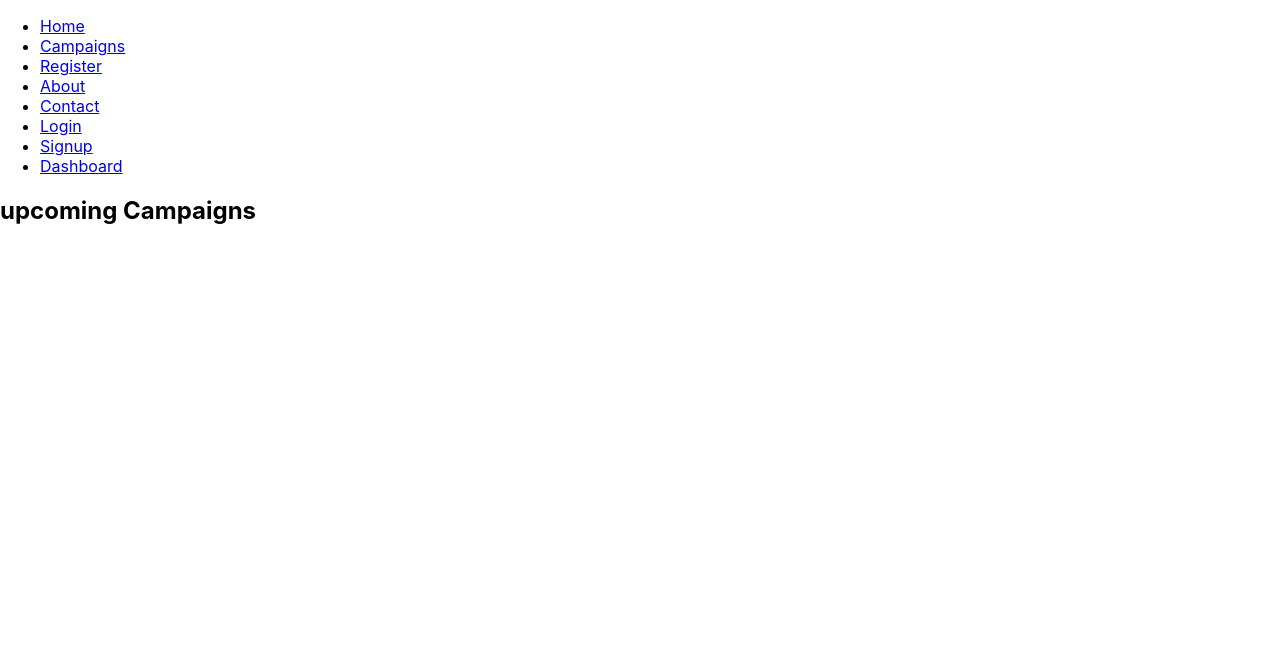
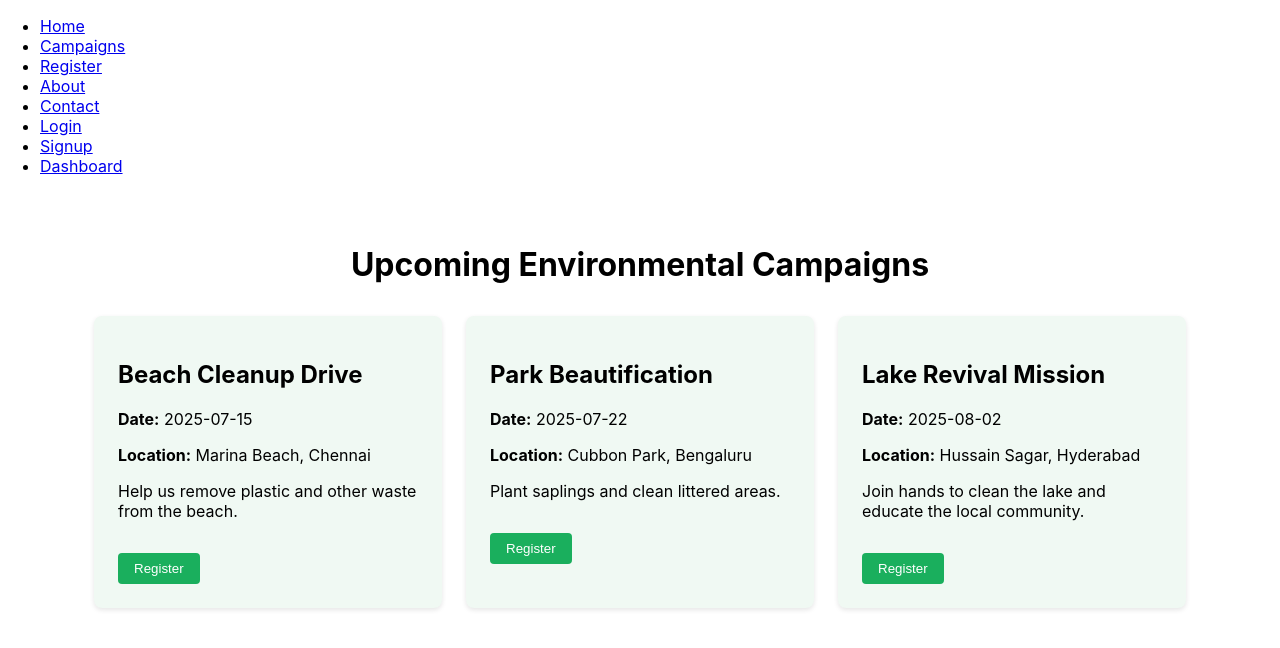
Before and after one commit to genz-sherlock/green-clean-campaign, a React (Create React App) app: page /campaigns in a window 1280 px wide. Shown: the top 648 px of the page. Built offline with nearby package versions, Linux system fonts and the light colour scheme.

Commit message:
Added Campaigns page with sample campaigns and register links

```diff
--- /dev/null
+++ b/src/pages/Campaigns.css
@@ -0,0 +1,35 @@
+.campaigns-container {
+  padding: 2rem;
+  text-align: center;
+}
+
+.campaign-list {
+  display: flex;
+  flex-wrap: wrap;
+  justify-content: center;
+  gap: 1.5rem;
+  margin-top: 2rem;
+}
+
+.campaign-card {
+  background-color: #f0f9f3;
+  border-radius: 8px;
+  padding: 1.5rem;
+  width: 300px;
+  box-shadow: 0 2px 5px rgba(0,0,0,0.1);
+  text-align: left;
+}
+
+.register-btn {
+  background-color: #1aaf5d;
+  color: white;
+  border: none;
+  padding: 0.5rem 1rem;
+  margin-top: 1rem;
+  cursor: pointer;
+  border-radius: 4px;
+}
+
+.register-btn:hover {
+  background-color: #168e4d;
+}
--- a/src/pages/Campaigns.js
+++ b/src/pages/Campaigns.js
@@ -1,11 +1,50 @@
-import React from 'react'
+import React from "react";
+import { Link } from "react-router-dom";
+import "./Campaigns.css"; // Optional styling
+
+const campaigns = [
+  {
+    id: 1,
+    name: "Beach Cleanup Drive",
+    date: "2025-07-15",
+    location: "Marina Beach, Chennai",
+    description: "Help us remove plastic and other waste from the beach."
+  },
+  {
+    id: 2,
+    name: "Park Beautification",
+    date: "2025-07-22",
+    location: "Cubbon Park, Bengaluru",
+    description: "Plant saplings and clean littered areas."
+  },
+  {
+    id: 3,
+    name: "Lake Revival Mission",
+    date: "2025-08-02",
+    location: "Hussain Sagar, Hyderabad",
+    description: "Join hands to clean the lake and educate the local community."
+  }
+];
 
 const Campaigns = () => {
   return (
-    <div>
-      <h2>upcoming Campaigns</h2>
+    <div className="campaigns-container">
+      <h1>Upcoming Environmental Campaigns</h1>
+      <div className="campaign-list">
+        {campaigns.map((campaign) => (
+          <div key={campaign.id} className="campaign-card">
+            <h2>{campaign.name}</h2>
+            <p><strong>Date:</strong> {campaign.date}</p>
+            <p><strong>Location:</strong> {campaign.location}</p>
+            <p>{campaign.description}</p>
+            <Link to={`/register?campaign=${encodeURIComponent(campaign.name)}`}>
+              <button className="register-btn">Register</button>
+            </Link>
+          </div>
+        ))}
+      </div>
     </div>
-  )
-}
+  );
+};
 
-export default Campaigns
+export default Campaigns;
```
